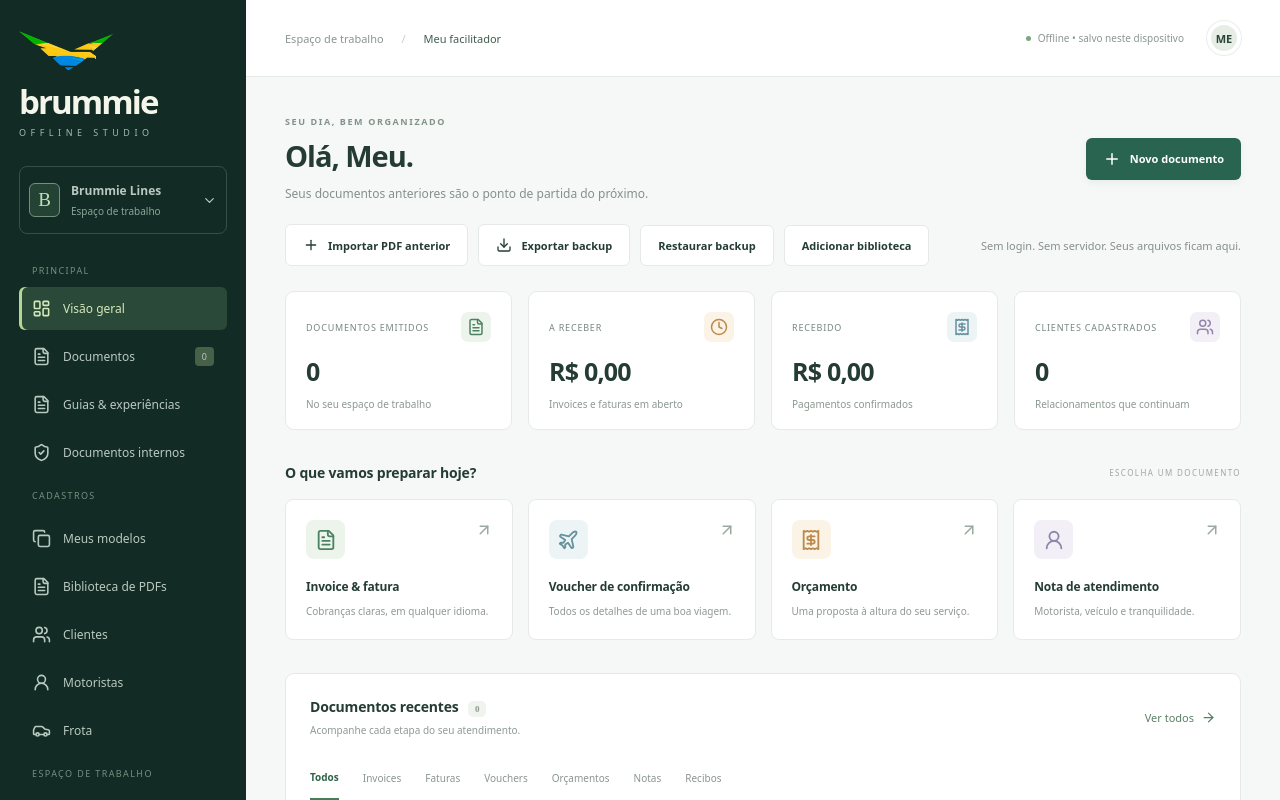
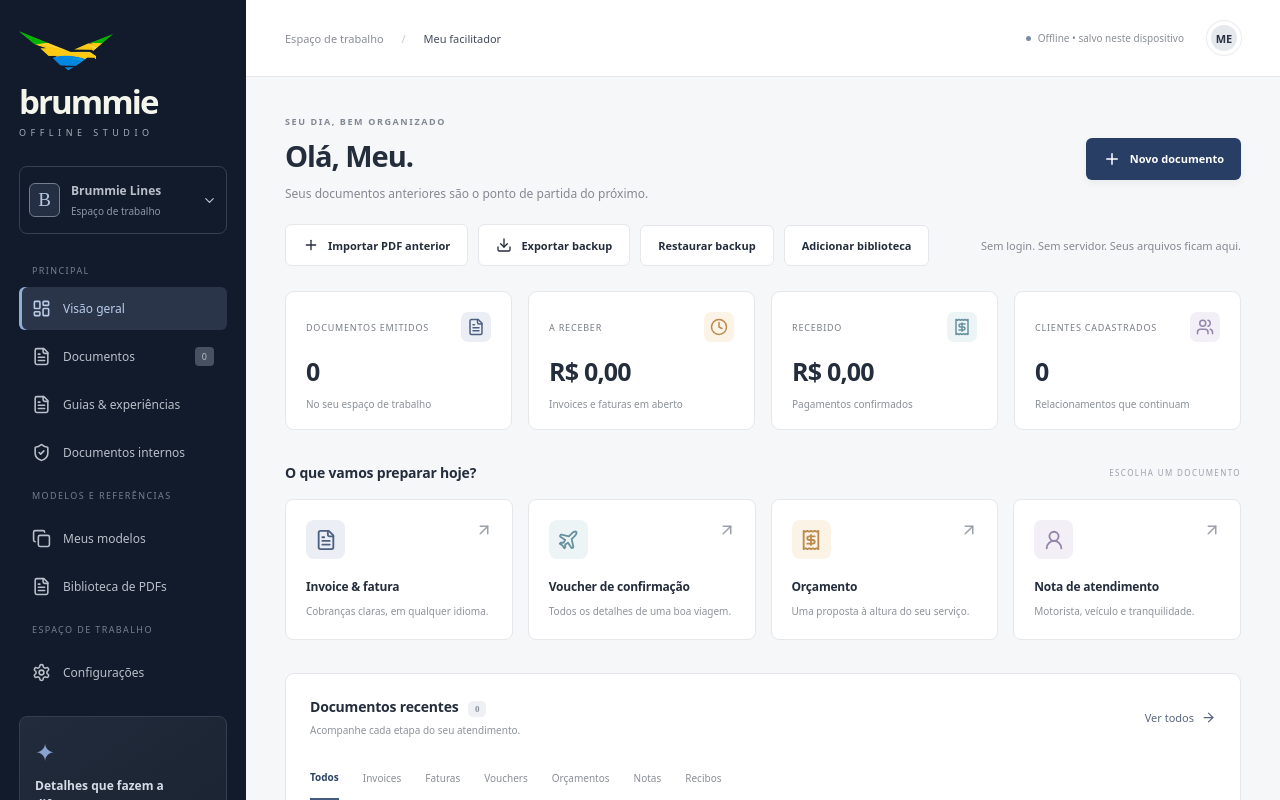
Before and after one commit to carlosredbox-hub/Brummie-Notes, a React (Vite) app: page / in a window 1280 px wide. Shown: the top 800 px of the page. Built offline with nearby package versions, Linux system fonts and the light colour scheme.

Commit message:
Focus document navigation and switch app interface to blue

```diff
--- a/package.json
+++ b/package.json
@@ -1,6 +1,6 @@
 {
   "name": "brummie-documents",
-  "version": "1.2.0",
+  "version": "1.2.1",
   "private": true,
   "type": "module",
   "scripts": {
@@ -35,6 +35,6 @@
     "vite": "^7.1.0"
   },
   "main": "desktop/main.cjs",
-  "description": "Documentos e opera\u00e7\u00f5es para transporte executivo",
+  "description": "Documentos e operações para transporte executivo",
   "author": "Brummie"
 }
--- a/scripts/capture-screenshots.mjs
+++ b/scripts/capture-screenshots.mjs
@@ -34,6 +34,7 @@ try {
   await page
     .getByText("Seus documentos anteriores são o ponto de partida do próximo.")
     .waitFor();
+  await page.getByRole("button", { name: "Configurações", exact: true }).click();
   await page.getByRole("button", { name: "Motoristas", exact: true }).click();
   await page
     .getByRole("button", { name: "Novo cadastro", exact: true })
@@ -46,6 +47,7 @@ try {
   await page
     .getByRole("button", { name: "Salvar cadastro", exact: true })
     .click();
+  await page.getByRole("button", { name: "Configurações", exact: true }).click();
   await page.getByRole("button", { name: "Frota", exact: true }).click();
   await page
     .getByRole("button", { name: "Novo cadastro", exact: true })
--- a/src/main.jsx
+++ b/src/main.jsx
@@ -404,7 +404,7 @@ function App() {
             <ShieldCheck size={19} />
             Documentos internos
           </button>
-          <span className="nav-label">CADASTROS</span>
+          <span className="nav-label">MODELOS E REFERÊNCIAS</span>
           <button
             className={page === "templates" ? "active" : ""}
             onClick={() => {
@@ -425,19 +425,6 @@ function App() {
             <FileText size={19} />
             Biblioteca de PDFs
           </button>
-          {NAV.slice(2, 5).map(([k, l, I]) => (
-            <button
-              key={k}
-              className={page === k ? "active" : ""}
-              onClick={() => {
-                setPage(k);
-                setMobile(false);
-              }}
-            >
-              <I size={19} />
-              {l}
-            </button>
-          ))}
           <span className="nav-label">ESPAÇO DE TRABALHO</span>
           <button
             className={page === "settings" ? "active" : ""}
@@ -1038,6 +1025,18 @@ function App() {
             </div>
           )}
           {page === "settings" && (
+            <>
+              <section className="settings-records">
+                <h3>Informações reutilizáveis nos documentos</h3>
+                <p>Clientes, motoristas e veículos para preencher suas notas rapidamente.</p>
+                <div className="settings-record-actions">
+                  {NAV.slice(2, 5).map(([key, label, Icon]) => (
+                    <button key={key} className="secondary" onClick={() => { setPage(key); setSearch(""); }}>
+                      <Icon size={18} />{label}
+                    </button>
+                  ))}
+                </div>
+              </section>
             <SettingsForm
               company={state.company}
               onSave={async (c) => {
@@ -1048,6 +1047,7 @@ function App() {
                 );
               }}
             />
+            </>
           )}
           <footer className="page-footer">
             <span>
--- a/src/style.css
+++ b/src/style.css
@@ -1,11 +1,11 @@
 :root {
   font-family: "DM Sans", system-ui, sans-serif;
-  color: #243c34;
-  background: #f6f8f7;
+  color: #242d3c;
+  background: #f6f7f8;
   font-synthesis: none;
-  --green: #27654f;
-  --muted: #84908a;
-  --border: #e5eae7;
+  --accent: #273e65;
+  --muted: #848890;
+  --border: #e5e7ea;
 }
 * {
   box-sizing: border-box;
@@ -69,8 +69,8 @@ small {
 }
 .shell > aside {
   width: 246px;
-  background: #122b24;
-  color: #b9c9c0;
+  background: #121b2b;
+  color: #b9bfc9;
   position: fixed;
   inset: 0 auto 0 0;
   display: flex;
@@ -91,7 +91,7 @@ small {
   font-size: 9px;
   font-weight: 500;
   margin-top: 10px;
-  color: #a5b8ae;
+  color: #a5acb8;
 }
 .workspace {
   display: flex;
@@ -100,7 +100,7 @@ small {
   gap: 11px;
   padding: 15px 9px;
   margin: 29px 0 20px;
-  border: 1px solid #355046;
+  border: 1px solid #353f50;
   border-radius: 8px;
   min-width: 0;
 }
@@ -115,26 +115,26 @@ small {
 .workspace small {
   display: block;
   margin-top: 5px;
-  color: #8da597;
+  color: #8d96a5;
   font-weight: 400;
   font-size: 10px;
 }
 .workspace-logo {
-  border: 1px solid #72907d;
+  border: 1px solid #727d90;
   border-radius: 6px;
   width: 31px;
   height: 34px;
   display: grid;
   place-items: center;
-  color: #bfe0b7;
-  background: #244335;
+  color: #b7c6e0;
+  background: #242f43;
   font-family: serif;
   font-size: 19px;
 }
 .nav-label {
   font-size: 9px;
   letter-spacing: 1.4px;
-  color: #758f80;
+  color: #757f8f;
   padding: 10px 13px;
   display: block;
 }
@@ -154,44 +154,44 @@ small {
   transition: background 0.2s;
 }
 .shell nav button:hover {
-  background: #203d31;
+  background: #202b3d;
 }
 .shell nav button.active {
-  background: #2a4939;
-  color: #d3e9b9;
-  box-shadow: inset 3px 0 #b7d693;
+  background: #2a3549;
+  color: #b9cbe9;
+  box-shadow: inset 3px 0 #93acd6;
 }
 .nav-count {
   margin-left: auto;
-  background: #476148;
+  background: #475161;
   font-size: 9px;
   padding: 3px 7px;
   border-radius: 4px;
 }
 .sidebar-note {
   padding: 18px 15px;
-  border: 1px solid #354c3f;
+  border: 1px solid #353e4c;
   border-radius: 8px;
   margin-top: auto;
-  background: linear-gradient(145deg, #213b2c, #182f26);
+  background: linear-gradient(145deg, #212b3b, #18212f);
 }
 .note-symbol {
-  color: #b1ce89;
+  color: #89a3ce;
   font-size: 24px;
 }
 .sidebar-note h4 {
   font-size: 12px;
-  color: #e2e7d6;
+  color: #d6dce7;
   line-height: 1.6;
   margin: 8px 0;
 }
 .sidebar-note p {
   font-size: 11px;
   line-height: 1.7;
-  color: #8da292;
+  color: #8d95a2;
 }
 .sidebar-note button {
-  color: #c7ddab;
+  color: #abbddd;
   font-size: 10px;
   line-height: 1.8;
   margin-top: 14px;
@@ -206,7 +206,7 @@ small {
   align-items: center;
   margin-top: 22px;
   padding: 20px 0;
-  border-top: 1px solid #2c4237;
+  border-top: 1px solid #2c3442;
   font-size: 11px;
 }
 .profile > span:nth-child(2) {
@@ -214,7 +214,7 @@ small {
 }
 .profile small {
   display: block;
-  color: #7b9485;
+  color: #7b8494;
   font-size: 10px;
   margin-top: 4px;
 }
@@ -224,16 +224,16 @@ small {
   flex-shrink: 0;
   width: 34px;
   height: 34px;
-  background: #b6cba4;
-  color: #294533;
+  background: #a4b2cb;
+  color: #293345;
   border-radius: 50%;
   font-size: 11px;
   font-weight: 600;
 }
 .avatar.light {
-  background: #e6ede5;
+  background: #e5e8ed;
   border: 4px solid #fff;
-  box-shadow: 0 0 0 1px #e9eeea;
+  box-shadow: 0 0 0 1px #e9ebee;
 }
 .shell main {
   margin-left: 246px;
@@ -250,15 +250,15 @@ small {
 }
 .breadcrumb {
   font-size: 11px;
-  color: #8a9690;
+  color: #8a8e96;
 }
 .breadcrumb span {
   padding: 0 15px;
-  color: #c6cfca;
+  color: #c6c9cf;
 }
 .breadcrumb strong {
   font-weight: 500;
-  color: #425c4f;
+  color: #424c5c;
 }
 .top-right {
   display: flex;
@@ -267,7 +267,7 @@ small {
 }
 .system-status {
   font-size: 10px;
-  color: #8b968f;
+  color: #8b8f96;
   display: flex;
   gap: 7px;
   align-items: center;
@@ -275,7 +275,7 @@ small {
 .system-status > span {
   width: 5px;
   height: 5px;
-  background: #7aa77b;
+  background: #7a8ba7;
   border-radius: 50%;
 }
 .content {
@@ -285,7 +285,7 @@ small {
 }
 .eyebrow {
   font-size: 9px;
-  color: #819388;
+  color: #818893;
   font-weight: 600;
   letter-spacing: 1.6px;
 }
@@ -307,7 +307,7 @@ small {
 }
 .page-head p {
   font-size: 12px;
-  color: #839189;
+  color: #838891;
 }
 .primary,
 .secondary {
@@ -322,12 +322,12 @@ small {
   white-space: nowrap;
 }
 .primary {
-  background: #28644f;
+  background: #283e64;
   color: #fff;
-  box-shadow: 0 3px 7px #214d3210;
+  box-shadow: 0 3px 7px #21314d10;
 }
 .primary:hover {
-  background: #1a4e3d;
+  background: #1a2d4e;
 }
 .secondary {
   background: #fff;
@@ -338,12 +338,12 @@ small {
   align-items: center;
   justify-content: center;
   padding: 7px;
-  color: #8b9b92;
+  color: #8b919b;
   border-radius: 6px;
 }
 .icon:hover {
-  background: #eef2ee;
-  color: #30543d;
+  background: #eeeff2;
+  color: #303d54;
 }
 .stats {
   display: grid;
@@ -367,7 +367,7 @@ small {
   font-size: 9px;
   font-weight: 500;
   letter-spacing: 0.8px;
-  color: #78867f;
+  color: #787d86;
 }
 .stat-icon {
   width: 30px;
@@ -377,8 +377,8 @@ small {
   place-items: center;
 }
 .green {
-  color: #4c8264;
-  background: #edf4eb;
+  color: #4c6082;
+  background: #ebeef4;
 }
 .orange {
   color: #bc8a4e;
@@ -400,7 +400,7 @@ small {
 }
 .stat p {
   font-size: 10px;
-  color: #8b9890;
+  color: #8b9098;
 }
 .quick-section {
   margin: 33px 0;
@@ -420,7 +420,7 @@ small {
 .section-title > span {
   font-size: 8px;
   letter-spacing: 1.4px;
-  color: #9ca89f;
+  color: #9ca0a8;
 }
 .quick-grid {
   display: grid;
@@ -440,8 +440,8 @@ small {
 }
 .quick-card:hover {
   transform: translateY(-3px);
-  box-shadow: 0 8px 24px #203c3010;
-  border-color: #bacabb;
+  box-shadow: 0 8px 24px #202a3c10;
+  border-color: #bac0ca;
 }
 .tile {
   width: 39px;
@@ -455,7 +455,7 @@ small {
   position: absolute;
   right: 19px;
   top: 21px;
-  color: #9ba99f;
+  color: #9ba0a9;
 }
 .quick-card h3 {
   font-size: 12px;
@@ -464,7 +464,7 @@ small {
 }
 .quick-card p {
   font-size: 10px;
-  color: #8e9992;
+  color: #8e9299;
   line-height: 1.6;
 }
 .panel {
@@ -483,16 +483,16 @@ small {
 .count {
   display: inline-flex;
   border-radius: 5px;
-  background: #f0f3ee;
+  background: #eef0f3;
   padding: 3px 7px;
   font-size: 9px;
-  color: #89988a;
+  color: #898f98;
   margin-left: 6px;
   font-family: "DM Sans";
 }
 .panel-head p {
   font-size: 10px;
-  color: #8e9a92;
+  color: #8e929a;
   margin-top: 6px;
 }
 .text-button {
@@ -500,7 +500,7 @@ small {
   align-items: center;
   gap: 7px;
   font-size: 11px;
-  color: #598065;
+  color: #596780;
   padding: 5px 0;
 }
 .tabs {
@@ -512,13 +512,13 @@ small {
 }
 .tabs button {
   font-size: 10px;
-  color: #8a958f;
+  color: #8a8e95;
   white-space: nowrap;
   padding: 14px 0;
 }
 .tabs button.selected {
-  color: #2c6447;
-  border-bottom: 2px solid #447f59;
+  color: #2c4164;
+  border-bottom: 2px solid #445a7f;
   font-weight: 600;
 }
 .table-scroll {
@@ -534,16 +534,16 @@ th {
   padding: 15px 23px;
   font-size: 8px;
   letter-spacing: 0.9px;
-  color: #8c9a90;
+  color: #8c919a;
   font-weight: 500;
-  background: #fbfcfa;
-  border-bottom: 1px solid #eef1ee;
+  background: #fafbfc;
+  border-bottom: 1px solid #eeeff1;
 }
 td {
   padding: 17px 23px;
   font-size: 11px;
-  border-bottom: 1px solid #f0f3ef;
-  color: #5c7063;
+  border-bottom: 1px solid #eff0f3;
+  color: #5c6370;
 }
 tbody tr:last-child td {
   border: 0;
@@ -552,7 +552,7 @@ td small {
   display: block;
   margin-top: 5px;
   font-size: 9px;
-  color: #9aa59f;
+  color: #9a9ea5;
 }
 .doc-link {
   display: flex;
@@ -560,7 +560,7 @@ td small {
   gap: 12px;
   text-align: left;
   font-weight: 500;
-  color: #374f3f;
+  color: #37404f;
   padding: 0;
 }
 .doc-icon {
@@ -568,14 +568,14 @@ td small {
   place-items: center;
   width: 32px;
   height: 37px;
-  border: 1px solid #e8eee7;
+  border: 1px solid #e7eaee;
   border-radius: 5px;
-  color: #718d74;
-  background: #f9fbf7;
+  color: #717b8d;
+  background: #f7f8fb;
 }
 .money {
   font-weight: 600;
-  color: #3b5446;
+  color: #3b4454;
 }
 .badge {
   display: inline-flex;
@@ -584,25 +584,25 @@ td small {
   padding: 5px 8px;
   font-size: 9px;
   border-radius: 4px;
-  color: #8b9188;
+  color: #888b91;
   background: #f3f3ef;
   white-space: nowrap;
 }
 .badge.Emitido {
-  color: #7f9767;
-  background: #f1f6e8;
+  color: #677997;
+  background: #e8edf6;
 }
 .badge.Pago {
-  color: #43886b;
-  background: #eaf6ee;
+  color: #435d88;
+  background: #eaeef6;
 }
 .badge.Cancelado {
   color: #b15d60;
   background: #fbeef0;
 }
 .badge.Rascunho {
-  color: #90958b;
-  background: #f0f1ed;
+  color: #8b8f95;
+  background: #edeef1;
 }
 .dot {
   height: 4px;
@@ -617,11 +617,11 @@ td small {
   text-align: center;
   padding: 43px 25px;
   gap: 14px;
-  color: #8a9c8e;
+  color: #8a919c;
 }
 .empty h3 {
   font-size: 15px;
-  color: #4f6754;
+  color: #4f5867;
 }
 .empty p {
   font-size: 12px;
@@ -635,7 +635,7 @@ td small {
   justify-content: space-between;
   align-items: center;
   padding: 26px 0;
-  color: #9ba99d;
+  color: #9ba0a9;
 }
 .page-footer > span {
   font-weight: 700;
@@ -650,7 +650,7 @@ td small {
 }
 .page-footer small {
   font-size: 9px;
-  color: #a8b2ab;
+  color: #a8acb2;
 }
 .search {
   display: flex;
@@ -659,7 +659,7 @@ td small {
   border: 1px solid var(--border);
   border-radius: 6px;
   padding: 9px 11px;
-  color: #95a196;
+  color: #9599a1;
 }
 .search input {
   border: 0;
@@ -686,12 +686,12 @@ td small {
   width: 100%;
   height: 190px;
   object-fit: cover;
-  background: #eaf0e8;
+  background: #e8ebf0;
 }
 .record-placeholder {
   display: grid;
   place-items: center;
-  color: #92aa96;
+  color: #929baa;
 }
 .record-card > div:last-child {
   padding: 20px;
@@ -703,7 +703,7 @@ td small {
 }
 .record-card p {
   font-size: 12px;
-  color: #8a998e;
+  color: #8a9099;
   margin-bottom: 12px;
 }
 .delete {
@@ -714,7 +714,7 @@ td small {
 .overlay {
   position: fixed;
   inset: 0;
-  background: #0d251bb3;
+  background: #0d1625b3;
   backdrop-filter: blur(3px);
   z-index: 50;
   display: flex;
@@ -754,7 +754,7 @@ td small {
   gap: 10px;
   align-items: center;
   padding: 18px 28px;
-  background: #f9fbf8;
+  background: #f8f9fb;
   border-top: 1px solid var(--border);
   position: sticky;
   bottom: 0;
@@ -766,7 +766,7 @@ td small {
   gap: 6px;
   margin-right: auto;
   font-size: 10px;
-  color: #91a093;
+  color: #9197a0;
 }
 .form-grid {
   display: grid;
@@ -788,25 +788,25 @@ td small {
 }
 .field > span {
   font-size: 11px;
-  color: #6f8175;
+  color: #6f7681;
   font-weight: 500;
 }
 input,
 select,
 textarea {
   width: 100%;
-  border: 1px solid #dfe6df;
+  border: 1px solid #dfe2e6;
   border-radius: 5px;
   background: #fff;
   padding: 11px 12px;
   font-size: 12px;
-  color: #344e3f;
+  color: #343e4e;
   min-width: 0;
 }
 input:focus,
 textarea:focus,
 select:focus {
-  border-color: #6f997c;
+  border-color: #6f7f99;
 }
 textarea {
   min-height: 86px;
@@ -823,7 +823,7 @@ input[type="color"] {
 }
 .form-panel > p {
   font-size: 12px;
-  color: #8d9c91;
+  color: #8d939c;
   margin: 10px 0 25px;
 }
 .form-section {
@@ -844,19 +844,19 @@ input[type="color"] {
   place-items: center;
   width: 24px;
   height: 24px;
-  background: #eef4eb;
+  background: #ebeef4;
   border-radius: 5px;
-  color: #7c9477;
+  color: #778294;
 }
 .form-section > p {
   font-size: 12px;
-  color: #8d9c91;
+  color: #8d939c;
   margin-bottom: 18px;
 }
 .service-form {
   padding: 18px;
-  background: #f9fbf8;
-  border: 1px solid #e7ede5;
+  background: #f8f9fb;
+  border: 1px solid #e5e8ed;
   border-radius: 8px;
   margin-bottom: 15px;
 }
@@ -866,7 +866,7 @@ input[type="color"] {
   align-items: center;
   font-size: 9px;
   letter-spacing: 1px;
-  color: #819b7c;
+  color: #7c879b;
   margin-bottom: 15px;
 }
 .service-form .field:last-child {
@@ -877,7 +877,7 @@ input[type="color"] {
   justify-content: space-between;
   align-items: center;
   padding: 18px 22px;
-  background: #f0f5ec;
+  background: #eceff5;
   border-radius: 8px;
   margin-bottom: 20px;
   gap: 20px;
@@ -894,7 +894,7 @@ input[type="color"] {
 }
 .total-bar h2 {
   font-size: 25px;
-  color: #47704a;
+  color: #475670;
   margin-top: 9px;
 }
 .upload {
@@ -902,13 +902,13 @@ input[type="color"] {
   align-items: center;
   gap: 17px;
   padding: 16px;
-  border: 1px dashed #c7d7c6;
-  background: #f7faf4;
+  border: 1px dashed #c6ccd7;
+  background: #f4f6fa;
   border-radius: 7px;
   cursor: pointer;
   margin-bottom: 23px;
   font-size: 12px;
-  color: #839a7e;
+  color: #7e889a;
 }
 .upload small {
   display: block;
@@ -938,14 +938,14 @@ input[type="color"] {
   left: 50%;
   transform: translateX(-50%);
   padding: 15px 23px;
-  background: #1f513b;
+  background: #1f3151;
   color: white;
   border-radius: 8px;
   display: flex;
   align-items: center;
   gap: 12px;
   font-size: 12px;
-  box-shadow: 0 8px 35px #163a2840;
+  box-shadow: 0 8px 35px #16233a40;
   z-index: 90;
 }
 .preview-toolbar {
@@ -960,15 +960,15 @@ input[type="color"] {
   font-size: 11px;
 }
 .paper-wrap {
-  background: #edf0eb;
+  background: #ebedf0;
   padding: 30px;
 }
 .paper {
   background: #fff;
   padding: 44px;
-  box-shadow: 0 4px 15px #1e302315;
+  box-shadow: 0 4px 15px #1e253015;
   min-height: 790px;
-  color: #24382e;
+  color: #242b38;
   font-size: 12px;
 }
 .paper header {
@@ -992,7 +992,7 @@ input[type="color"] {
   font-family: "DM Sans";
   font-size: 7px;
   letter-spacing: 2px;
-  color: #91a393;
+  color: #9198a3;
   margin-top: 8px;
 }
 .paper header > div:last-child {
@@ -1004,7 +1004,7 @@ input[type="color"] {
 }
 .paper header span {
   font-size: 10px;
-  color: #87988a;
+  color: #878d98;
 }
 .paper-client {
   display: flex;
@@ -1023,19 +1023,19 @@ input[type="color"] {
 .paper small {
   font-size: 8px;
   letter-spacing: 0.5px;
-  color: #87988a;
+  color: #878d98;
 }
 .paper-service {
   display: flex;
   gap: 17px;
-  border-top: 1px solid #e8ece7;
+  border-top: 1px solid #e7e9ec;
   padding: 20px 0;
   align-items: flex-start;
 }
 .service-index {
   font-size: 12px;
   color: var(--doc-color);
-  background: #f0f5ee;
+  background: #eef1f5;
   padding: 8px;
   border-radius: 4px;
 }
@@ -1073,7 +1073,7 @@ input[type="color"] {
 }
 .paper-totals h2 {
   font-size: 17px;
-  border-top: 1px solid #d9e4d7;
+  border-top: 1px solid #d7dce4;
   color: var(--doc-color);
   margin-top: 9px;
 }
@@ -1084,7 +1084,7 @@ input[type="color"] {
   margin: 25px 0;
 }
 .paper-people > div {
-  border: 1px solid #e2e9df;
+  border: 1px solid #dfe3e9;
   padding: 15px;
   border-radius: 6px;
 }
@@ -1105,7 +1105,7 @@ input[type="color"] {
 }
 .paper-note {
   padding: 18px 0;
-  border-top: 1px solid #e5ebe2;
+  border-top: 1px solid #e2e5eb;
 }
 .paper-note p {
   line-height: 1.8;
@@ -1118,7 +1118,7 @@ input[type="color"] {
   margin-top: 30px;
   padding-top: 18px;
   text-align: center;
-  color: #91a08d;
+  color: #8d94a0;
   font-size: 9px;
 }
 .paper footer small {
@@ -1132,7 +1132,7 @@ input[type="color"] {
 }
 .auth-story {
   padding: 55px;
-  background: #17362a;
+  background: #172236;
   color: white;
   display: flex;
   flex-direction: column;
@@ -1140,7 +1140,7 @@ input[type="color"] {
   min-height: 100vh;
   background-image: radial-gradient(
     ellipse at 90% 90%,
-    #42654260,
+    #424f6560,
     transparent 65%
   );
 }
@@ -1151,10 +1151,10 @@ input[type="color"] {
   margin: 22px 0;
 }
 .auth-story .eyebrow {
-  color: #adc68f;
+  color: #8fa3c6;
 }
 .auth-story p {
-  color: #a3b8a6;
+  color: #a3abb8;
   font-size: 13px;
   line-height: 1.9;
 }
@@ -1163,7 +1163,7 @@ input[type="color"] {
   gap: 22px;
   margin-top: 28px;
   font-size: 11px;
-  color: #b8cca8;
+  color: #a8b5cc;
 }
 .auth-pills span {
   display: flex;
@@ -1183,7 +1183,7 @@ input[type="color"] {
 }
 .auth-form > p {
   font-size: 12px;
-  color: #879689;
+  color: #878d96;
   line-height: 1.7;
   margin: 15px 0 28px;
 }
@@ -1197,14 +1197,14 @@ input[type="color"] {
   margin-bottom: 0;
 }
 .auth-switch button {
-  color: #3b7250;
+  color: #3b4f72;
   text-decoration: underline;
 }
 .loading {
   display: grid;
   place-items: center;
   min-height: 100vh;
-  color: #75916e;
+  color: #6e7b91;
 }
 .mobile-menu {
   display: none;
@@ -1276,7 +1276,7 @@ input[type="color"] {
   .shell > aside.open {
     visibility: visible;
     transform: translateX(0);
-    box-shadow: 0 0 0 100vw #09271970;
+    box-shadow: 0 0 0 100vw #09142770;
   }
   .shell main {
     width: 100%;
@@ -1536,7 +1536,7 @@ input[type="color"] {
 }
 .template-card p {
   font-size: 12px;
-  color: #84958a;
+  color: #848a95;
   margin-bottom: 12px;
 }
 .template-card small {
@@ -1548,7 +1548,7 @@ input[type="color"] {
   gap: 18px;
   align-items: center;
   padding: 22px;
-  border-top: 1px solid #e5eae7;
+  border-top: 1px solid #e5e7ea;
 }
 .archive-row > div {
   flex: 1;
@@ -1563,7 +1563,7 @@ input[type="color"] {
 }
 .import-explanation {
   font-size: 13px;
-  color: #788f80;
+  color: #78818f;
   line-height: 1.8;
   margin-bottom: 23px;
 }
@@ -1645,14 +1645,14 @@ aside {
   margin: 12px 0;
 }
 .concierge-gallery > div > p {
-  color: #7c8f85;
+  color: #7c838f;
   margin-bottom: 25px;
 }
 .concierge-block {
   padding: 20px;
   margin: 15px 0;
-  background: #f5f7f3;
-  border: 1px solid #e5e9df;
+  background: #f3f4f7;
+  border: 1px solid #dfe3e9;
   border-radius: 12px;
 }
 .concierge-editor textarea {
@@ -1660,7 +1660,7 @@ aside {
   resize: vertical;
 }
 .concierge-editor .form-section > p {
-  color: #6f8176;
+  color: #6f7681;
   font-size: 12px;
   line-height: 1.7;
 }
@@ -1684,14 +1684,14 @@ aside {
 }
 .editor-summary {
   padding: 18px;
-  background: #eaf1e9;
+  background: #e9ecf1;
   border-radius: 10px;
   font-size: 20px;
   margin-top: 15px;
 }
 .overtime-line {
   padding: 15px 0;
-  border-bottom: 1px solid #dce4d9;
+  border-bottom: 1px solid #d9dde4;
 }
 .guide-download {
   margin: 12px 28px;
@@ -1726,7 +1726,7 @@ aside {
   justify-content: space-between;
   gap: 20px;
   font-size: 11px;
-  color: #7d8b81;
+  color: #7d828b;
   margin: 22px 0;
 }
 .concierge-paper section {
@@ -1754,7 +1754,7 @@ aside {
   display: block;
   margin-top: 24px;
   font-size: 10px;
-  color: #7e8b81;
+  color: #7e838b;
   text-align: center;
 }
 .overtime-summary {
@@ -1778,7 +1778,7 @@ aside {
   margin: 0 auto 24px;
   background: white;
   text-align: center;
-  box-shadow: 0 5px 25px #18382e0b;
+  box-shadow: 0 5px 25px #1824380b;
 }
 .document-cover header {
   height: 210px;
@@ -1825,3 +1825,7 @@ aside {
 .library-import-label input {
   display: none;
 }
+
+.settings-records { background: white; border: 1px solid var(--border); border-radius: 14px; padding: 24px; margin-bottom: 24px; }
+.settings-records p { color: var(--muted); margin: 10px 0 18px; }
+.settings-record-actions { display: flex; flex-wrap: wrap; gap: 12px; }
```
Also changed, not shown: 10 other files (tests, documents, lock files or other folders).
